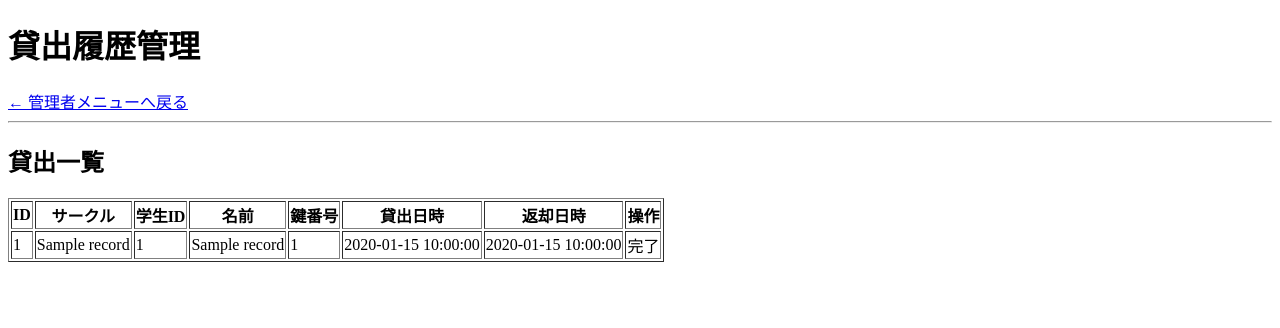
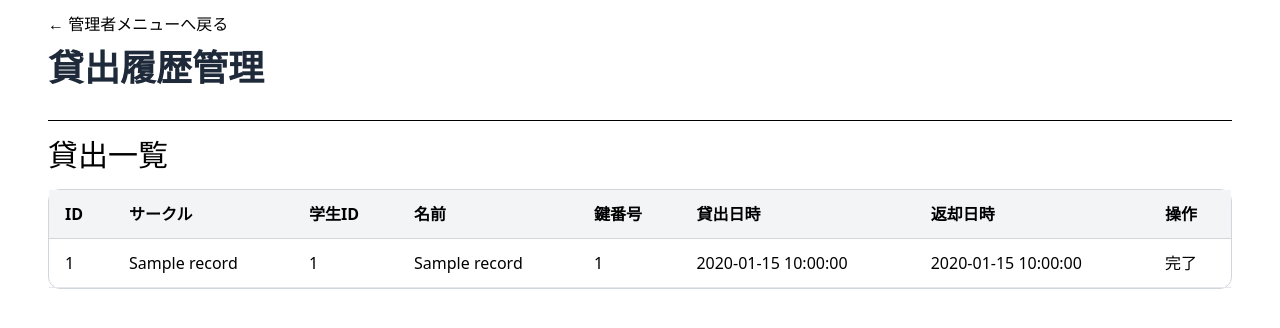
Before and after one commit to kuroiko0429/Kagi-Kashi, a Python web app: template flaskr/templates/admin/borrow.html in a window 1280 px wide. Shown: the top 328 px of the page. Run offline with Jinja, Linux system fonts and the light colour scheme; the template is opened without the code that fills it: most values are stand-ins (such as "Sample title", 1, 10 or a date in 2020).

Commit message:
adminborrow

```diff
--- a/flaskr/templates/admin/borrow.html
+++ b/flaskr/templates/admin/borrow.html
@@ -3,64 +3,67 @@
 
 <head>
     <meta charset="UTF-8">
+    <script src="https://cdn.jsdelivr.net/npm/@tailwindcss/browser@4"></script>
     <title>貸出履歴管理</title>
 </head>
 
-<body>
+<body class="px-12">
 
-<h1>貸出履歴管理</h1>
-
-<a href="/admin">
+    <a href="/admin" class="py-3 block">
     ← 管理者メニューへ戻る
     </a>
 
+    <header class="flex justify-between items-center mb-8">
+        <h1 class="text-4xl font-bold text-gray-800">貸出履歴管理</h1>
+    </header>
+
 <hr>
 
-<h2>貸出一覧</h2>
-
-<table border="1">
-
+<h2 class="text-3xl my-4">貸出一覧</h2>
+<div class="border border-gray-300 rounded-xl">
+    <table class="w-full text-left border-collapse">
+        <thead class="sticky top^0 bg-gray-100">
             <tr>
-<th>ID</th>
-<th>サークル</th>
-<th>学生ID</th>
-<th>名前</th>
-<th>鍵番号</th>
-<th>貸出日時</th>
-<th>返却日時</th>
-<th>操作</th>
+                <th class="px-4 py-3 border-b border-gray-300">ID</th>
+                <th class="px-4 py-3 border-b border-gray-300">サークル</th>
+                <th class="px-4 py-3 border-b border-gray-300">学生ID</th>
+                <th class="px-4 py-3 border-b border-gray-300">名前</th>
+                <th class="px-4 py-3 border-b border-gray-300">鍵番号</th>
+                <th class="px-4 py-3 border-b border-gray-300">貸出日時</th>
+                <th class="px-4 py-3 border-b border-gray-300">返却日時</th>
+                <th class="px-4 py-3 border-b border-gray-300">操作</th>
             </tr>
-
-
+        </thead>
+        <tbody>
             {% for record in records %}
 
-<tr>
+            <tr class="hover:bg-gray-50">
 
-<td>
+            <td class="px-4 py-3 border-b border-gray-200">
             {{ record.id }}
             </td>
 
-<td>
+            <td class="px-4 py-3 border-b border-gray-200">
             {{ record.club_name }}
             </td>
 
-<td>
+            <td class="px-4 py-3 border-b border-gray-200">
             {{ record.student_id }}
             </td>
 
-<td>
+            <td class="px-4 py-3 border-b border-gray-200">
             {{ record.student_name }}
             </td>
 
-<td>
+            <td class="px-4 py-3 border-b border-gray-200">
             {{ record.key_number }}
             </td>
 
-<td>
+            <td class="px-4 py-3 border-b border-gray-200">
             {{ record.borrowed_at }}
             </td>
 
-<td>
+            <td class="px-4 py-3 border-b border-gray-200">
 
             {% if record.returned_at %}
             {{ record.returned_at }}
@@ -72,11 +75,11 @@
             </td>
 
 
-<td>
+            <td class="px-4 py-3 border-b border-gray-200">
 
             {% if record.returned_at == None %}
 
-<button onclick="returnKey({{ record.id }})">
+            <button onclick="returnKey({{ record.id }})" class="inline-block px-4 py-1.5 bg-blue-600 text-white text-sm rounded-lg hover:bg-blue-700">
             返却
             </button>
 
@@ -91,8 +94,9 @@
             </tr>
 
             {% endfor %}
-
+        </tbody>
     </table>
+</div>
 
 <script>
 
```
Lines whose indentation alone changed are shown as unchanged.
